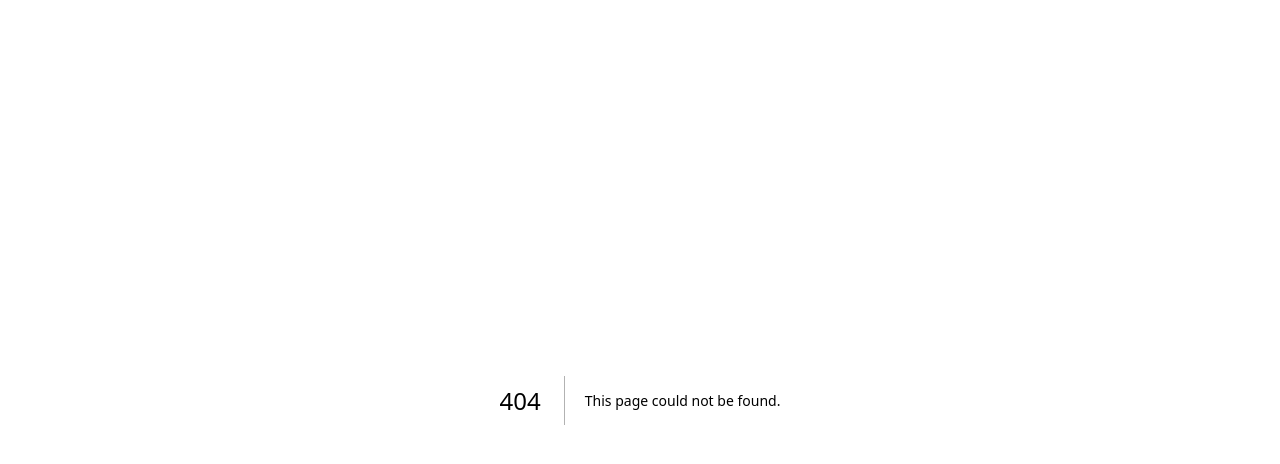
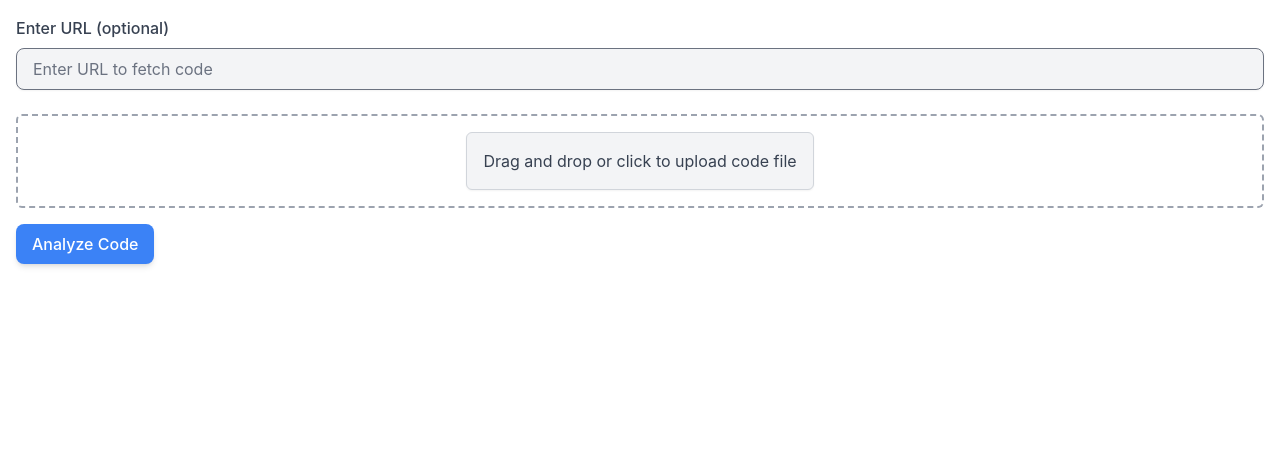
Before and after one commit to Abhishek332/frontiqs, a Next.js app: page /code-analyzer in a window 1280 px wide. Before the commit this address had no page. Shown: the top 464 px of the page. Built offline with nearby package versions, Linux system fonts and the light colour scheme.

Commit message:
feat: create a basic frontend page for uploading a file

```diff
--- /dev/null
+++ b/app/code-analyzer/page.tsx
@@ -0,0 +1,56 @@
+'use client';
+import axios from 'axios';
+import React, { useState } from 'react';
+
+import { Alert, Button, FileUpload, Input } from '../components';
+
+const CodeAnalyzer: React.FC = () => {
+  const [file, setFile] = useState<File | null>(null);
+  const [url, setUrl] = useState('');
+  const [results, setResults] = useState<string | null>(null);
+  const [loading, setLoading] = useState(false);
+
+  const handleAnalyze = async () => {
+    setLoading(true);
+    setResults(null);
+
+    const formData = new FormData();
+    if (file) formData.append('file', file);
+    if (url) formData.append('url', url);
+
+    try {
+      const response = await axios.post('/api/analyze', formData, {
+        headers: { 'Content-Type': 'multipart/form-data' },
+      });
+      setResults(response.data.results);
+    } catch {
+      setResults('Error analyzing code.');
+    } finally {
+      setLoading(false);
+    }
+  };
+
+  return (
+    <div className='space-y-4 p-4'>
+      <Input
+        label='Enter URL (optional)'
+        type='text'
+        placeholder='Enter URL to fetch code'
+        value={url}
+        onChange={(e) => setUrl(e.target.value)}
+      />
+      <FileUpload onFileUpload={(selectedFile) => setFile(selectedFile)} />
+      <Button onClick={handleAnalyze} disabled={false} text='Analyze Code' />
+
+      {loading && <p className='text-center text-gray-500'>Analyzing...</p>}
+
+      {results && (
+        <Alert type='info'>
+          <pre className='whitespace-pre-wrap'>{results}</pre>
+        </Alert>
+      )}
+    </div>
+  );
+};
+
+export default CodeAnalyzer;
```
